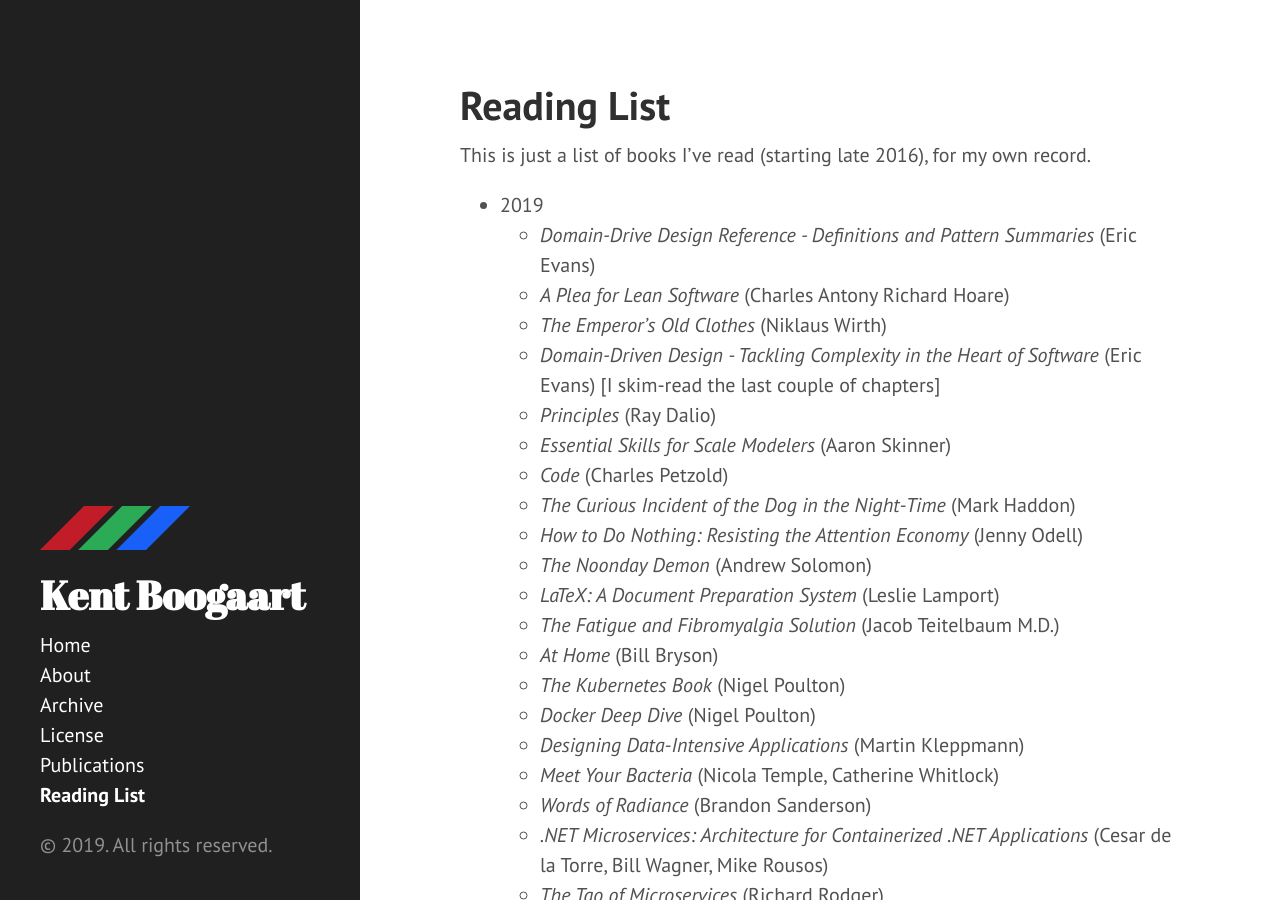
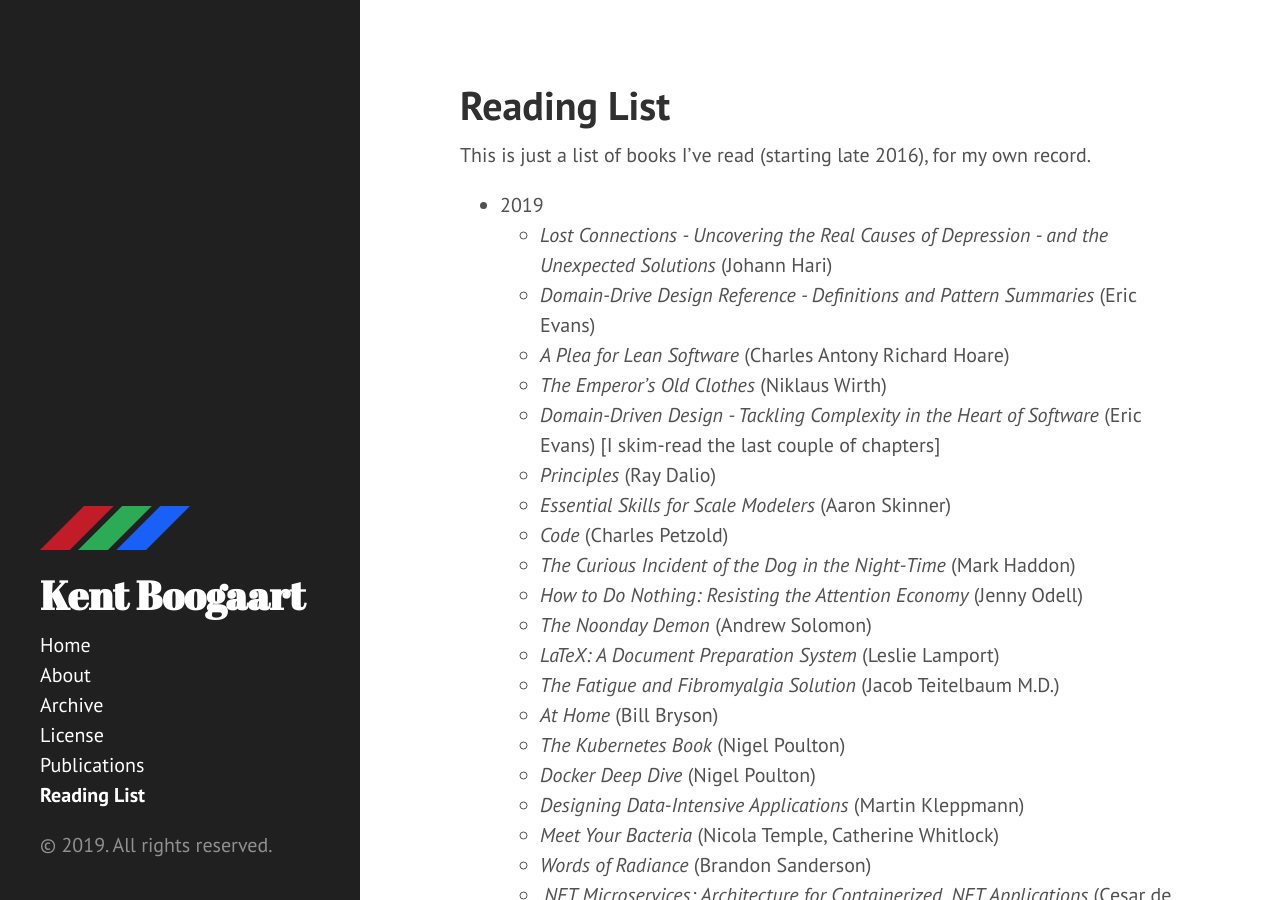
Before and after one commit to kentcb/kentcb.github.io, a Jekyll site: the page built from reading-list.md, in a window 1280 px wide and 900 px high. Built offline with Jekyll 4.4.1, drawn with Linux system fonts in a browser that asks for light colours; nearby versions of some CDN libraries.

Commit message:
Add Lost Connections

```diff
--- a/reading-list.md
+++ b/reading-list.md
@@ -6,6 +6,7 @@ sidebar: true
 This is just a list of books I've read (starting late 2016), for my own record.
 
 * 2019
+    * _Lost Connections - Uncovering the Real Causes of Depression - and the Unexpected Solutions_ (Johann Hari)
     * _Domain-Drive Design Reference - Definitions and Pattern Summaries_ (Eric Evans)
     * _A Plea for Lean Software_ (Charles Antony Richard Hoare)
     * _The Emperor's Old Clothes_ (Niklaus Wirth)
```
